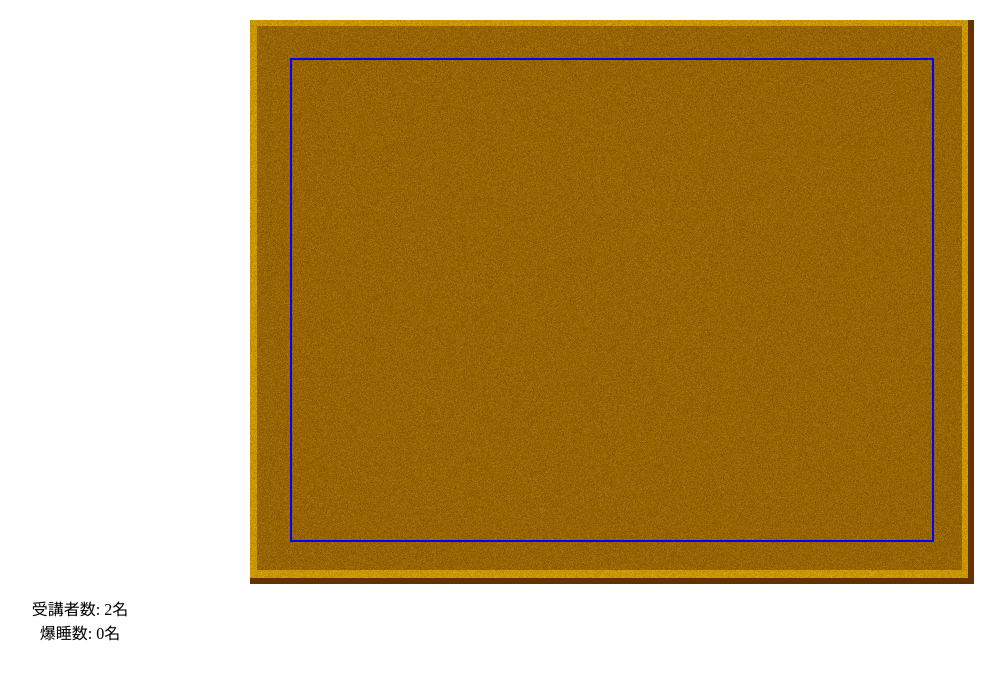
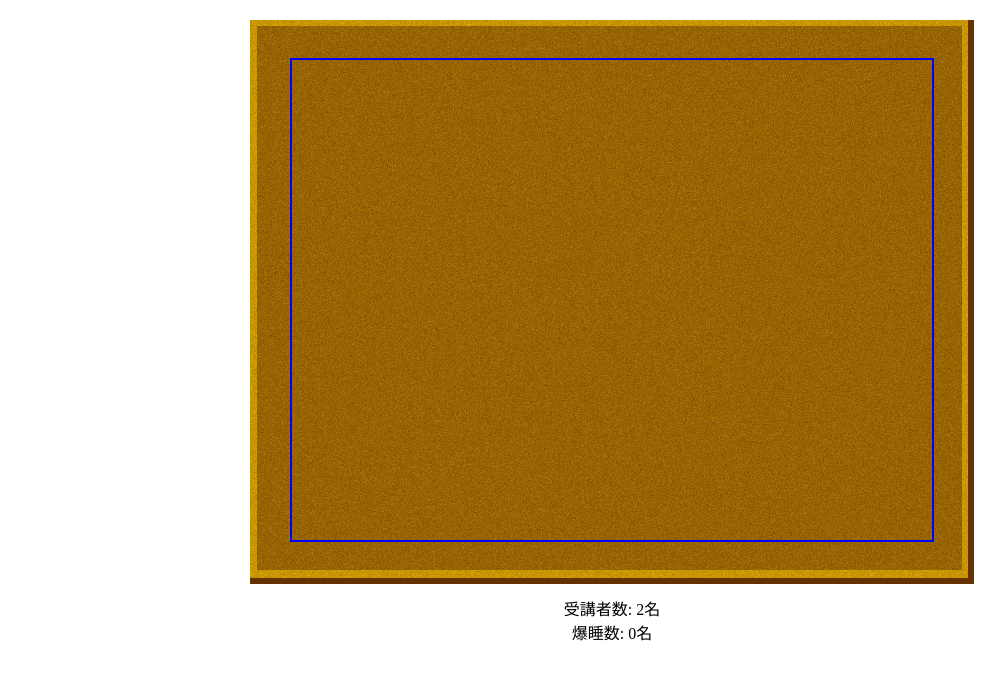
Before and after one commit to bakuneru/bakuneru, a plain HTML site: page monitor.html in a window 1280 px wide. Shown: the whole page, without its empty margins (28-1033 px from the left). Drawn offline with nearby package versions, Linux system fonts and the light colour scheme.

Commit message:
モニタ画面

```diff
--- a/monitor.html
+++ b/monitor.html
@@ -13,11 +13,11 @@
 			text-align: center;
 		}
 		#infoArea {
-			float: left;
-			width: 200px;
+/*			float: left;*/
+			/*width: 200px;*/
 		}
 		#mediaArea {
-			/*float: right;*/
+			/* float: right;*/
 			background-image: url("img/monitorBackground.gif");
 			background-size: 724px 564px;
 			background-position: center;
```
